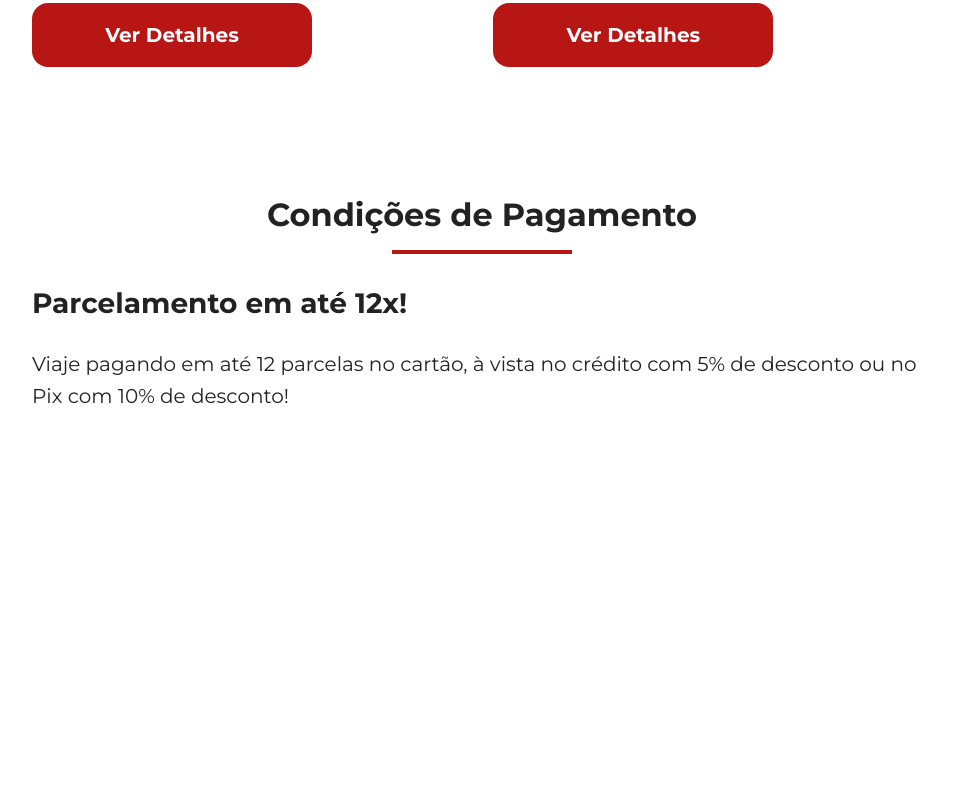
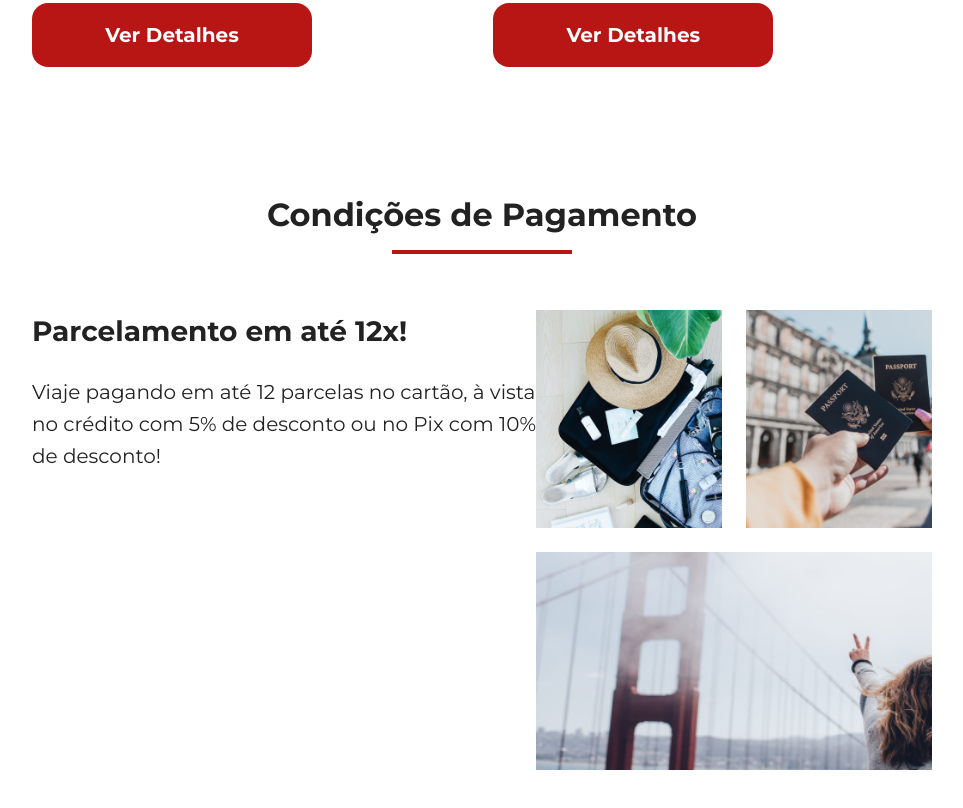
Before and after one commit to Alexsander96-dev/jornada-viagens, a plain HTML site: page index.html in a window 1280 px wide. Shown: the part 3352-4160 px from the top of the page, without its empty margins (158-1121 px from the left). Before the commit the page ends 3852 px from the top, so only its background shows below. Drawn offline with Linux system fonts and the light colour scheme.

Commit message:
finaliza estilos da sessao de pagamentos

```diff
--- a/css/payments.css
+++ b/css/payments.css
@@ -0,0 +1,58 @@
+.payments .image-gallery {
+  display: grid;
+  grid-template-columns: 1fr 1fr;
+  gap: 24px;
+  height: 460px;
+  margin-top: 24px;
+  width: 100%;
+}
+
+.payments .content-container {
+  display: flex;
+}
+
+.payments .content-container .image-gallery .image.first {
+  background-image: url(../img/gallery1-mobile.png);
+  background-size: cover;
+}
+
+.payments .content-container .image-gallery .image.second {
+  background-image: url(../img/gallery2-mobile.png);
+  background-size: cover;
+}
+
+.payments .content-container .image-gallery .image.thirdy {
+  background-image: url(../img/gallery3-mobile.png);
+  background-size: cover;
+}
+
+.payments .content-container .image-gallery .image.thirdy {
+  grid-column: span 2;
+}
+
+@media screen and (min-width: 768px) {
+  .payments .content-container .image-gallery .image.first {
+    background-image: url(../img/gallery1-tablet.png);
+  }
+
+  .payments .content-container .image-gallery .image.second {
+    background-image: url(../img/gallery2-tablet.png);
+  }
+
+  .payments .content-container .image-gallery .image.thirdy {
+    background-image: url(../img/gallery3-tablet.png);
+  }
+}
+
+@media screen and (min-width: 1366px) {
+  .payments .content-container {
+    justify-content: space-between;
+  }
+
+  .payments .content-container .text-content {
+    width: 360px;
+  }
+  .payments .content-container .image-gallery {
+    width: 790px;
+  }
+}
--- a/index.html
+++ b/index.html
@@ -233,23 +233,25 @@
       </div>
     </section>
 
-    <section class="payment">
+    <section class="payments">
       <div class="section-title">
         <h2>Condições de Pagamento</h2>
         <hr />
       </div>
-      <div class="text-content">
-        <h3 class="content-title">Parcelamento em até 12x!</h3>
-        <p class="content-text">
-          Viaje pagando em até 12 parcelas no cartão, à vista no crédito com 5%
-          de desconto ou no Pix com 10% de desconto!
-        </p>
-      </div>
+      <div class="content-container">
+        <div class="text-content">
+          <h3 class="content-title">Parcelamento em até 12x!</h3>
+          <p class="content-text">
+            Viaje pagando em até 12 parcelas no cartão, à vista no crédito com
+            5% de desconto ou no Pix com 10% de desconto!
+          </p>
+        </div>
 
-      <div class="image-content">
-        <div class="image bag"></div>
-        <div class="image passport"></div>
-        <div class="image people"></div>
+        <div class="image-gallery">
+          <div class="image first"></div>
+          <div class="image second"></div>
+          <div class="image thirdy"></div>
+        </div>
       </div>
     </section>
   </body>
```
Also changed, not shown: img/gallery1-mobile.png (added), img/gallery1-tablet.png (added), img/gallery2-mobile.png (added), img/gallery2-tablet.png (added), img/gallery3-mobile.png (added), img/gallery3-tablet.png (added).
